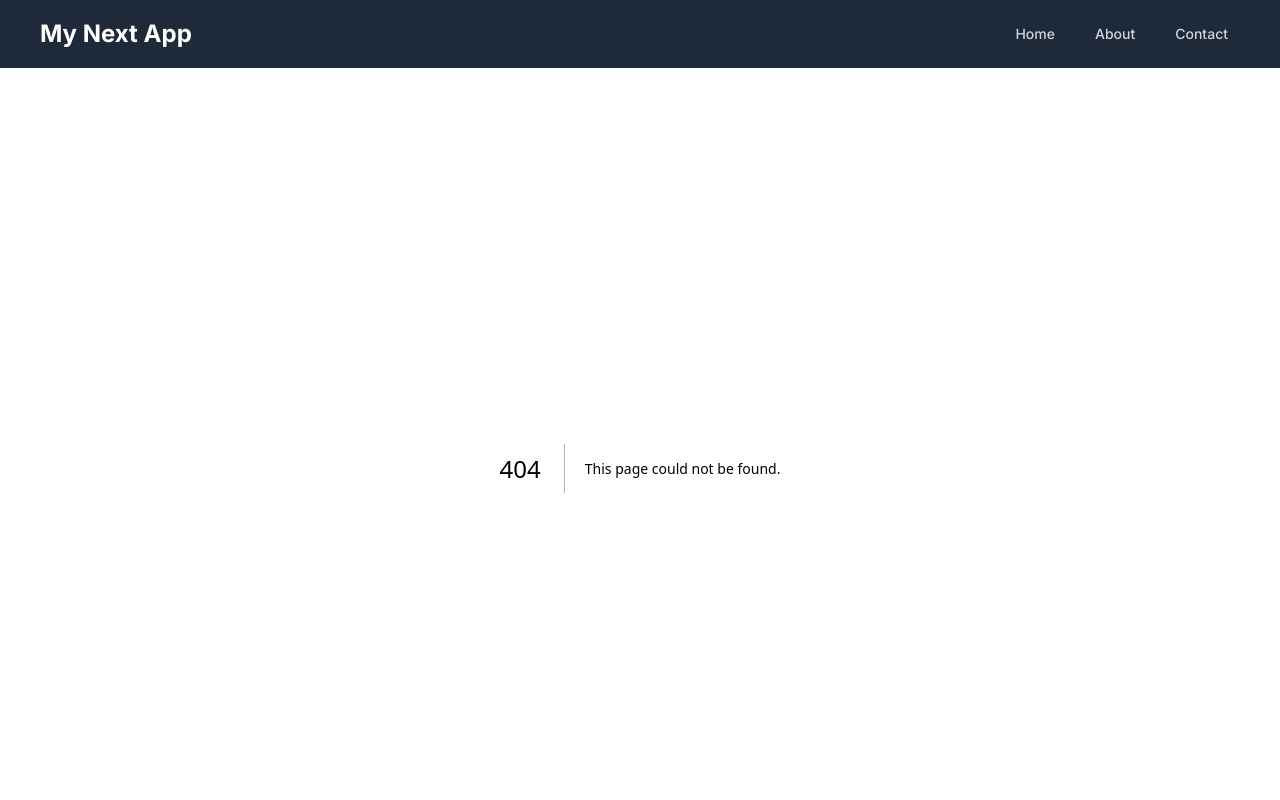
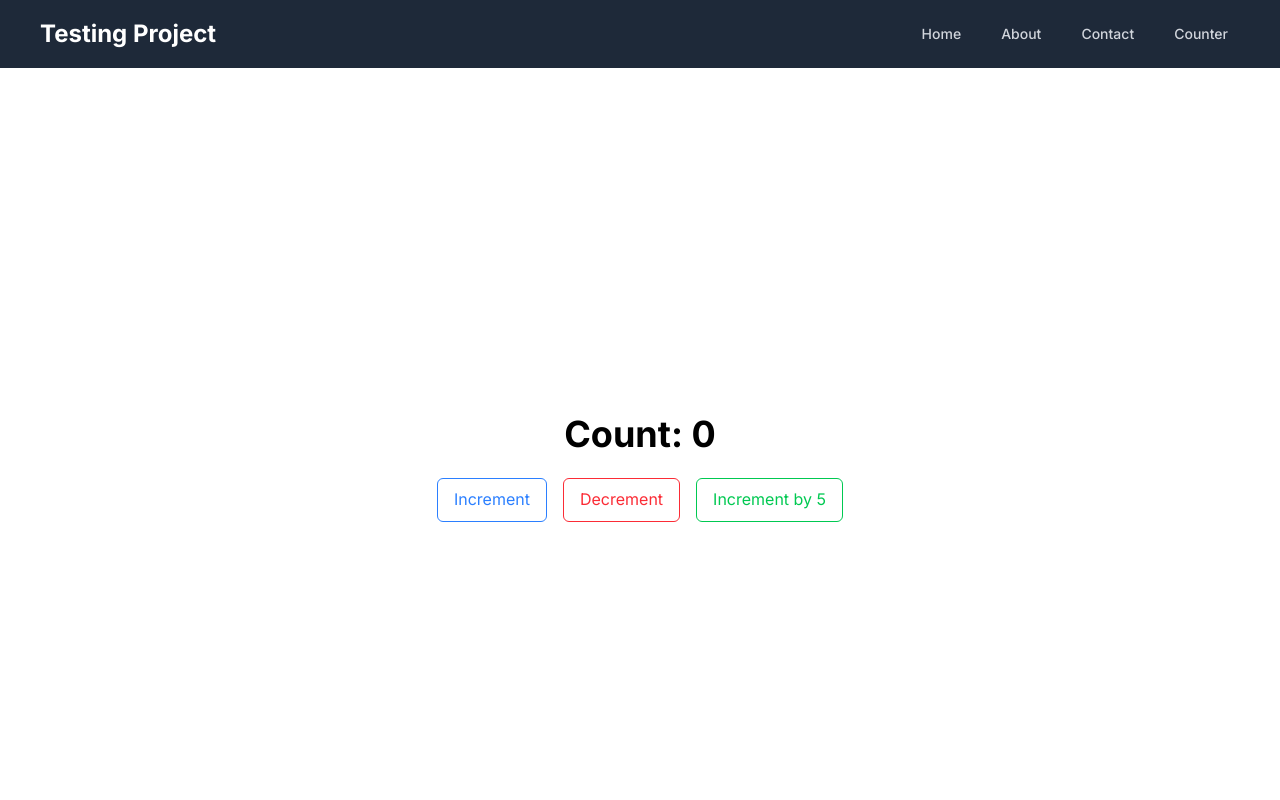
Before and after one commit to CraftedbyMarwan/test-proj, a Next.js app: page /counter in a window 1280 px wide. Before the commit this address had no page. Shown: the top 800 px of the page. Built offline with nearby package versions, Linux system fonts and the light colour scheme.

Commit message:
redux usage in next js

```diff
--- /dev/null
+++ b/app/counter/page.jsx
@@ -0,0 +1,35 @@
+'use client'; // This directive ensures the component runs on the client side
+
+import { useSelector, useDispatch } from 'react-redux';
+import { increment, decrement, incrementByAmount } from '../store/features/counterSlice'; // Verify this path!
+
+export default function Counter() {
+  const count = useSelector((state) => state.counter.value);
+  const dispatch = useDispatch();
+
+  return (
+    <div className="flex flex-col items-center justify-center min-h-screen py-2"> {/* Center content vertically and horizontally */}
+      <h1 className="text-4xl font-bold mb-6">Count: {count}</h1> {/* Style the count */}
+      <div className="flex space-x-4"> {/* Add space between buttons */}
+        <button
+          className="px-4 py-2 border border-blue-500 text-blue-500 rounded-md hover:bg-blue-500 hover:text-white hover:cursor-pointer transition duration-200" // Button styles
+          onClick={() => dispatch(increment())}
+        >
+          Increment
+        </button>
+        <button
+          className="px-4 py-2 border border-red-500 text-red-500 rounded-md hover:bg-red-500 hover:text-white hover:cursor-pointer transition duration-200" // Button styles
+          onClick={() => dispatch(decrement())}
+        >
+          Decrement
+        </button>
+        <button
+          className="px-4 py-2 border border-green-500 text-green-500 rounded-md hover:bg-green-500 hover:text-white hover:cursor-pointer transition duration-200" // Button styles
+          onClick={() => dispatch(incrementByAmount(5))}
+        >
+          Increment by 5
+        </button>
+      </div>
+    </div>
+  );
+}
--- a/app/layout.jsx
+++ b/app/layout.jsx
@@ -3,6 +3,9 @@ import { Inter } from "next/font/google";
 import "./globals.css"; // Import global styles (like Tailwind CSS)
 import Navbar from "@/components/Navbar"; // Import Navbar component
 import Footer from "@/components/Footer"; // Import Footer component
+import { Provider } from 'react-redux';
+import { store } from './store/store';
+import ProviderWrapper from "@/components/ProviderWrapper";
 
 const inter = Inter({ subsets: ["latin"] });
 
@@ -22,9 +25,9 @@ export default function RootLayout({ children }) {
       <body className={`${inter.className} antialiased flex flex-col min-h-screen`}>
         {/* Navbar component */}
         <Navbar />
+        <ProviderWrapper>{children}</ProviderWrapper>
         {/* Main content area - children represent the current page */}
         <main className="flex-grow">
-          {children}
         </main>
         {/* Footer component */}
         <Footer />
--- /dev/null
+++ b/app/store/features/counterSlice.js
@@ -0,0 +1,21 @@
+import { createSlice } from '@reduxjs/toolkit';
+
+export const counterSlice = createSlice({
+  name: 'counter',
+  initialState: { value: 0 },
+  reducers: {
+    increment: (state) => {
+      state.value += 1;
+    },
+    decrement: (state) => {
+      state.value -= 1;
+    },
+    incrementByAmount: (state, action) => {
+      state.value += action.payload;
+    },
+  },
+});
+
+export const { increment, decrement, incrementByAmount } = counterSlice.actions;
+
+export default counterSlice.reducer;
--- /dev/null
+++ b/app/store/store.js
@@ -0,0 +1,8 @@
+import { configureStore } from '@reduxjs/toolkit';
+import counterReducer from './features/counterSlice';
+
+export const store = configureStore({
+  reducer: {
+    counter: counterReducer,
+  },
+});
--- a/components/Navbar.jsx
+++ b/components/Navbar.jsx
@@ -19,14 +19,14 @@ export default function Navbar() {
       <div className="container mx-auto flex justify-between items-center">
         {/* Logo or Site Title */}
         <Link href="/" className="text-white text-2xl font-bold">
-          My Next App
+          Testing Project
         </Link>
 
         {/* Mobile Menu Button */}
         <div className="block lg:hidden">
           <button
             onClick={toggleMenu}
-            className="text-white focus:outline-none"
+            className="text-white focus:outline-none hover:cursor-pointer"
           >
             <svg
               className="w-6 h-6"
@@ -65,6 +65,8 @@ export default function Navbar() {
           <Link href="/contact" className="text-gray-300 hover:text-white px-3 py-2 rounded-md text-sm font-medium">
             Contact
           </Link>
+          <Link href="/counter" className="text-gray-300 hover:text-white px-3 py-2 rounded-md text-sm font-medium" > Counter
+          </Link>
         </div>
       </div>
 
@@ -80,6 +82,8 @@ export default function Navbar() {
           <Link href="/contact" className="text-gray-300 hover:text-white block px-3 py-2 rounded-md text-base font-medium">
             Contact
           </Link>
+          <Link href="/counter" className="text-gray-300 hover:text-white px-3 py-2 rounded-md text-sm font-medium" > Counter
+          </Link>
         </div>
       )}
     </nav>
--- /dev/null
+++ b/components/ProviderWrapper.jsx
@@ -0,0 +1,12 @@
+'use client';
+
+import { Provider } from 'react-redux';
+import { store } from '@/app/store/store';
+
+export default function ProviderWrapper({ children }) {
+  return (
+    <Provider store={store}>
+      {children}
+    </Provider>
+  );
+}
```
Also changed, not shown: package.json (+5 -3 lines), 1 other file (tests, documents, lock files or other folders).
